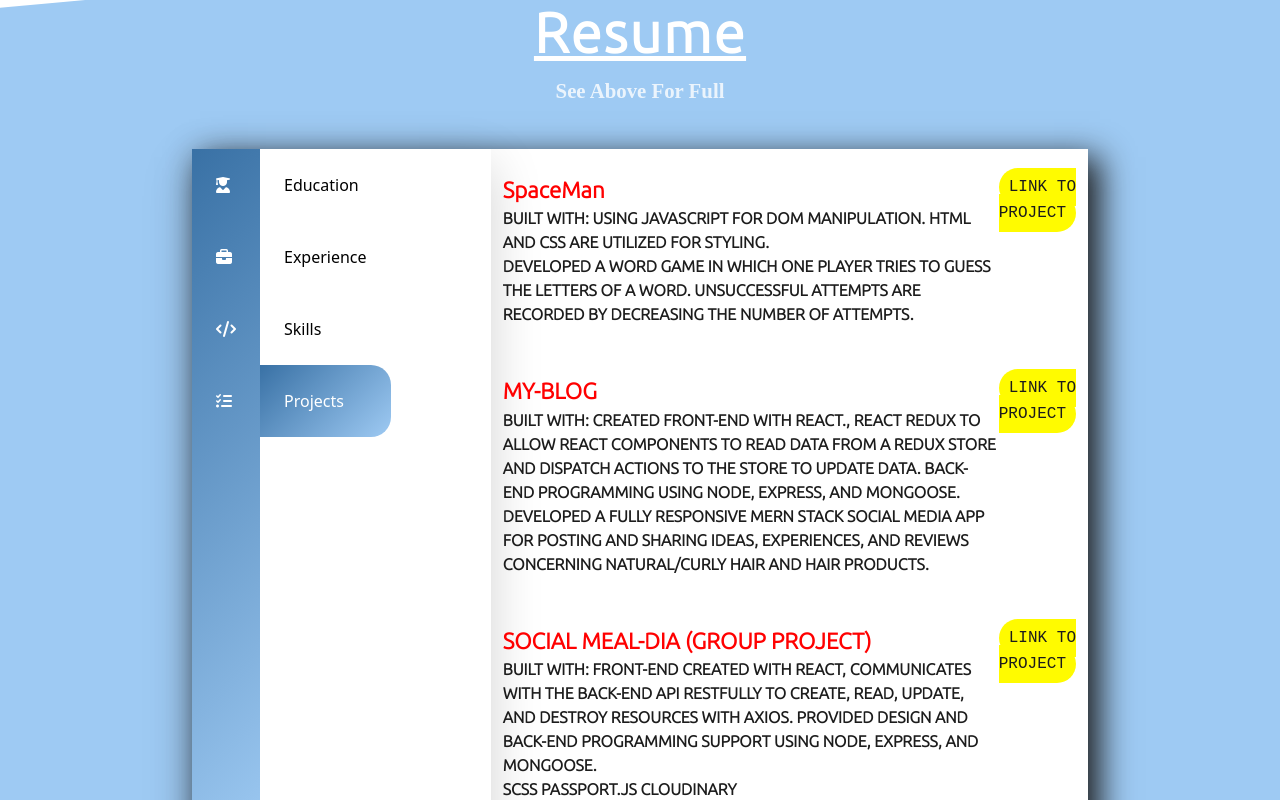
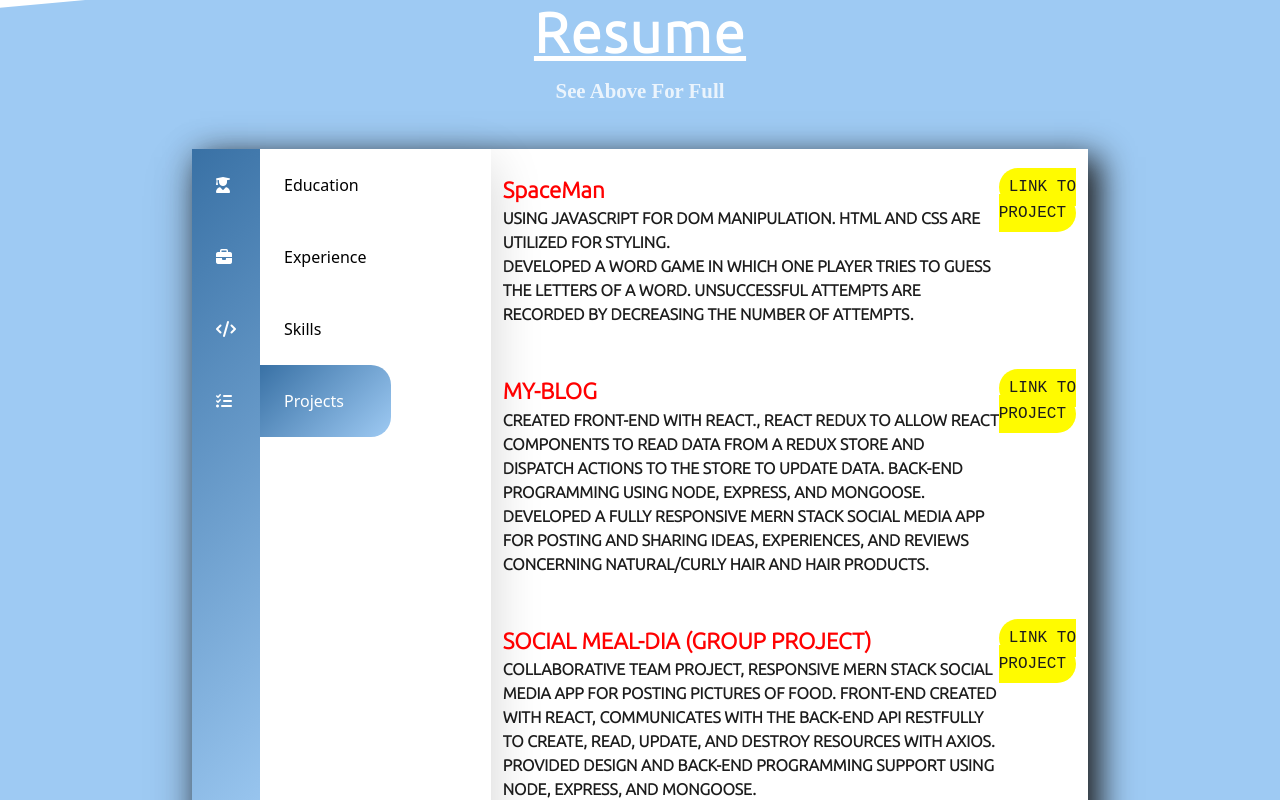
Before and after one commit to TamaraAndrea85/Portfolio, a React (Create React App) app: page / in a window 1280 px wide. Both pictures are taken after a click on the element "Projects". Shown: the part 1551-2351 px from the top of the page. Built offline with nearby package versions, Linux system fonts and the light colour scheme; no server answers.

Commit message:
Another Update

```diff
--- a/src/Projects.js
+++ b/src/Projects.js
@@ -8,8 +8,8 @@ export default function Projects() {
           <div className="d-flex flex-column new-one">
             <span className="university-name">SpaceMan </span>
             <span className="university-degree">
-              Built with: Using JavaScript for DOM manipulation. HTML and CSS
-              are utilized for styling.
+              Using JavaScript for DOM manipulation. HTML and CSS are utilized
+              for styling.
             </span>
             <span className="university-degree">
               Developed a word game in which one player tries to guess the
@@ -30,10 +30,10 @@ export default function Projects() {
           <div className="d-flex flex-column new-one">
             <span className="university-name">MY-BLOG</span>
             <span className="university-degree">
-              Built with: Created Front-End with React., React Redux to allow
-              React components to read data from a Redux Store and dispatch
-              Actions to the Store to update data. Back-end programming using
-              Node, Express, and Mongoose.{" "}
+              Created Front-End with React., React Redux to allow React
+              components to read data from a Redux Store and dispatch Actions to
+              the Store to update data. Back-end programming using Node,
+              Express, and Mongoose.{" "}
             </span>
             <span className="university-degree">
               Developed a fully responsive MERN stack social media app for
@@ -57,15 +57,13 @@ export default function Projects() {
             </span>
             <span className="university-degree">
               {" "}
-              Built with: Front-End created with React, communicates with the
-              back-end API RESTfully to Create, Read, Update, and Destroy
-              resources with Axios. Provided design and back-end programming
-              support using Node, Express, and Mongoose.{" "}
+              Collaborative team project, responsive MERN stack social media app
+              for posting pictures of food. Front-End created with React,
+              communicates with the back-end API RESTfully to Create, Read,
+              Update, and Destroy resources with Axios. Provided design and
+              back-end programming support using Node, Express, and Mongoose.{" "}
             </span>
-            <span className="university-degree">
-              {" "}
-              SCSS Passport.js Cloudinary{" "}
-            </span>
+            <span className="university-degree"> </span>
             <span className="university-degree">
               {" "}
               A social media app, Instagram for food{" "}
```
